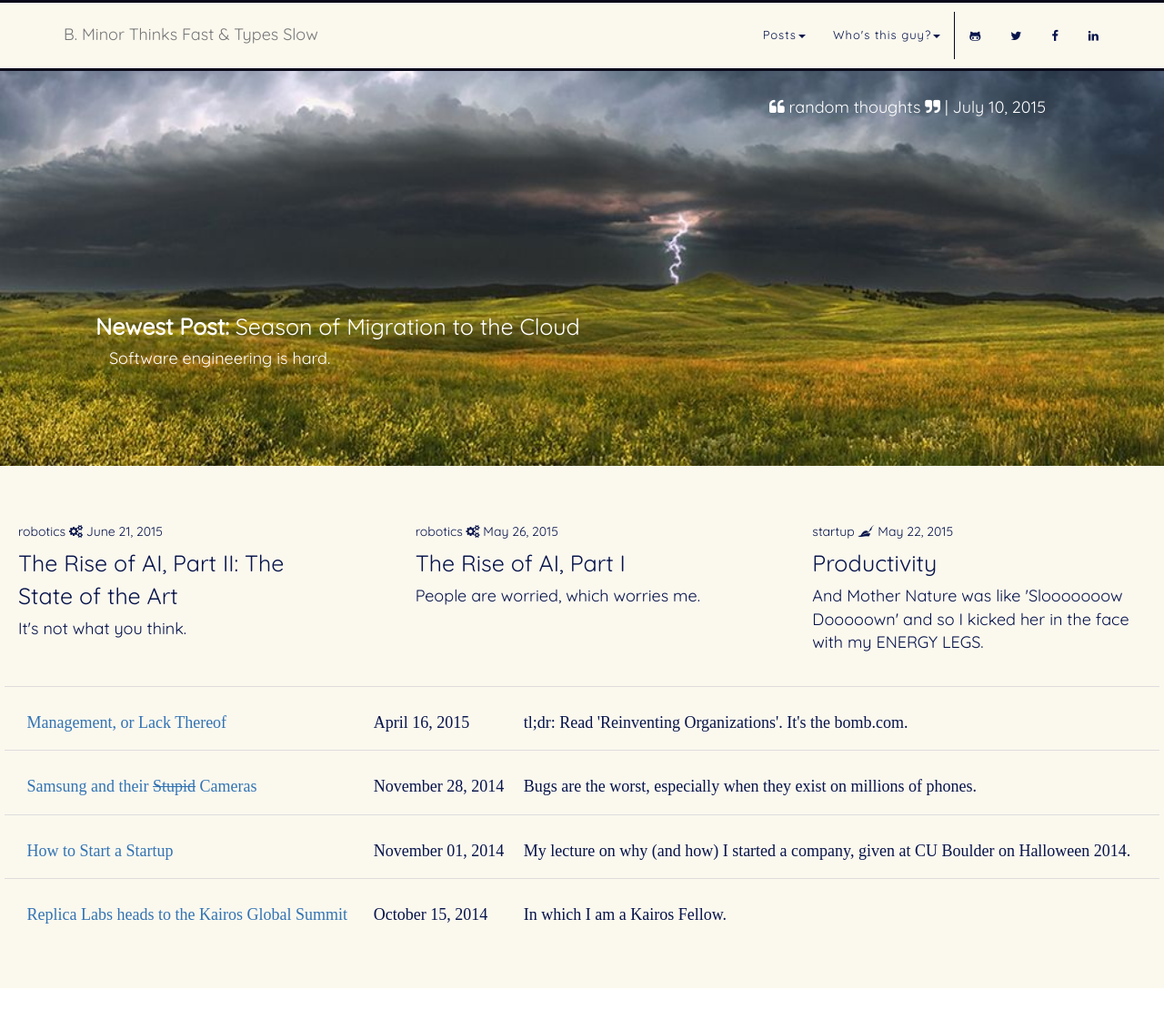
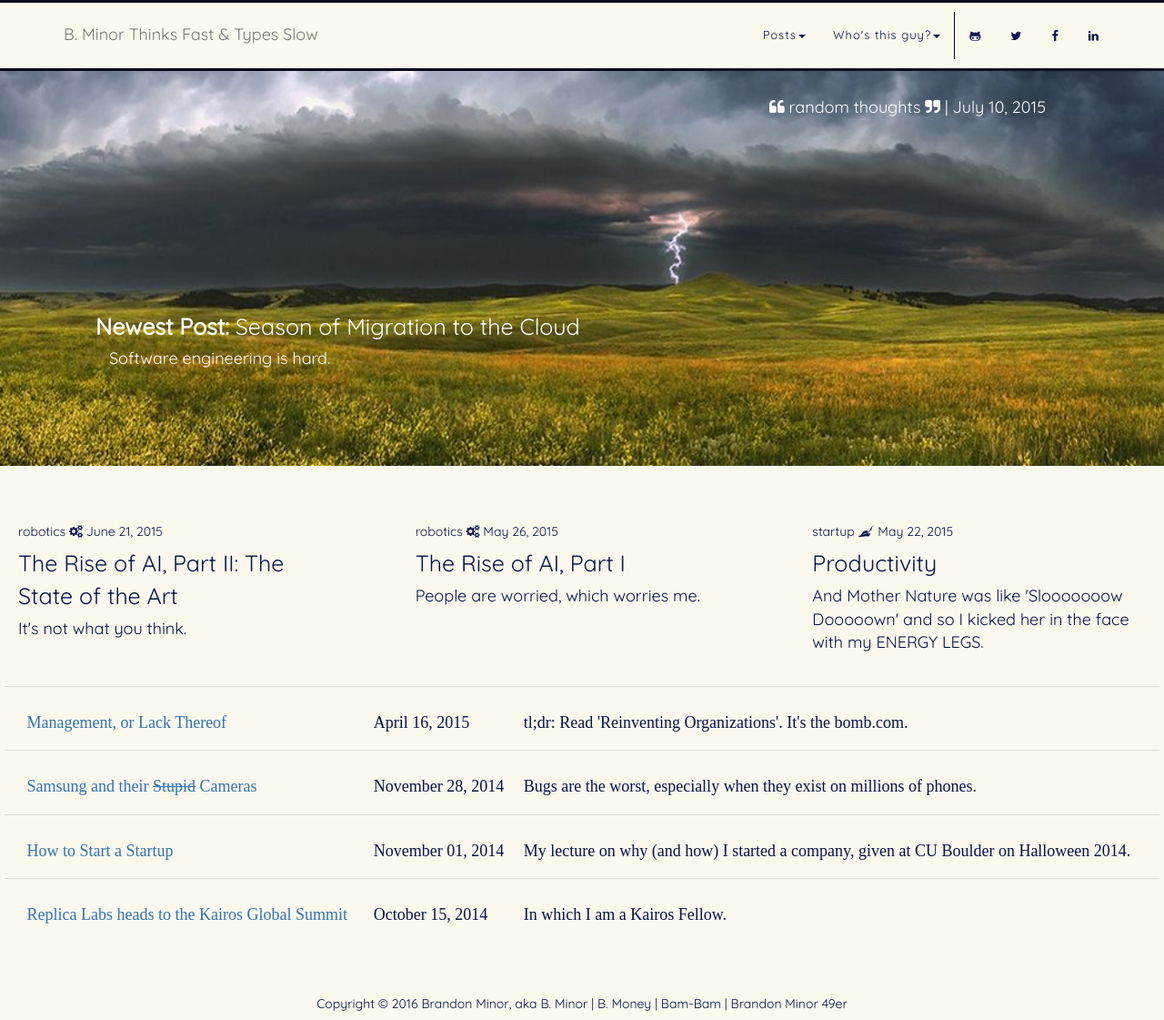
Before and after one commit to bminortx/bminortx.github.io, a Jekyll site: the page built from index.html, in a window 1280 px wide and 1121 px high. Shown: the whole window at 91% size. Built offline with Jekyll 4.4.1, drawn with Linux system fonts in a browser that asks for light colours; nearby versions of some CDN libraries; some web fonts are replaced; the list of posts is cut into pages by our own code; comment, search, counter and statistics services are not loaded.

Commit message:
Added copyright

```diff
--- a/_includes/bootstrap_footer.html
+++ b/_includes/bootstrap_footer.html
@@ -1,4 +1,14 @@
 <footer class="bootstrap-footer">
+
+  <section id="About" class="posts-section">
+    <div class="inner cover">
+      <div class="row">
+        <div class="col-sm-10 col-sm-offset-1">
+          <h5>Copyright &#169; 2016 Brandon Minor, aka B. Minor | B. Money | Bam-Bam | Brandon Minor 49er</h5>
+        </div>
+      </div>
+    </div>
+  </section>
 
   <script src="https://ajax.googleapis.com/ajax/libs/jquery/1.11.1/jquery.min.js"></script>
   <script>!function(d,s,id){var js,fjs=d.getElementsByTagName(s)[0],p=/^http:/.test(d.location)?'http':'https';if(!d.getElementById(id)){js=d.createElement(s);js.id=id;js.src=p+"://platform.twitter.com/widgets.js";fjs.parentNode.insertBefore(js,fjs);}}(document,"script","twitter-wjs");</script>
```
